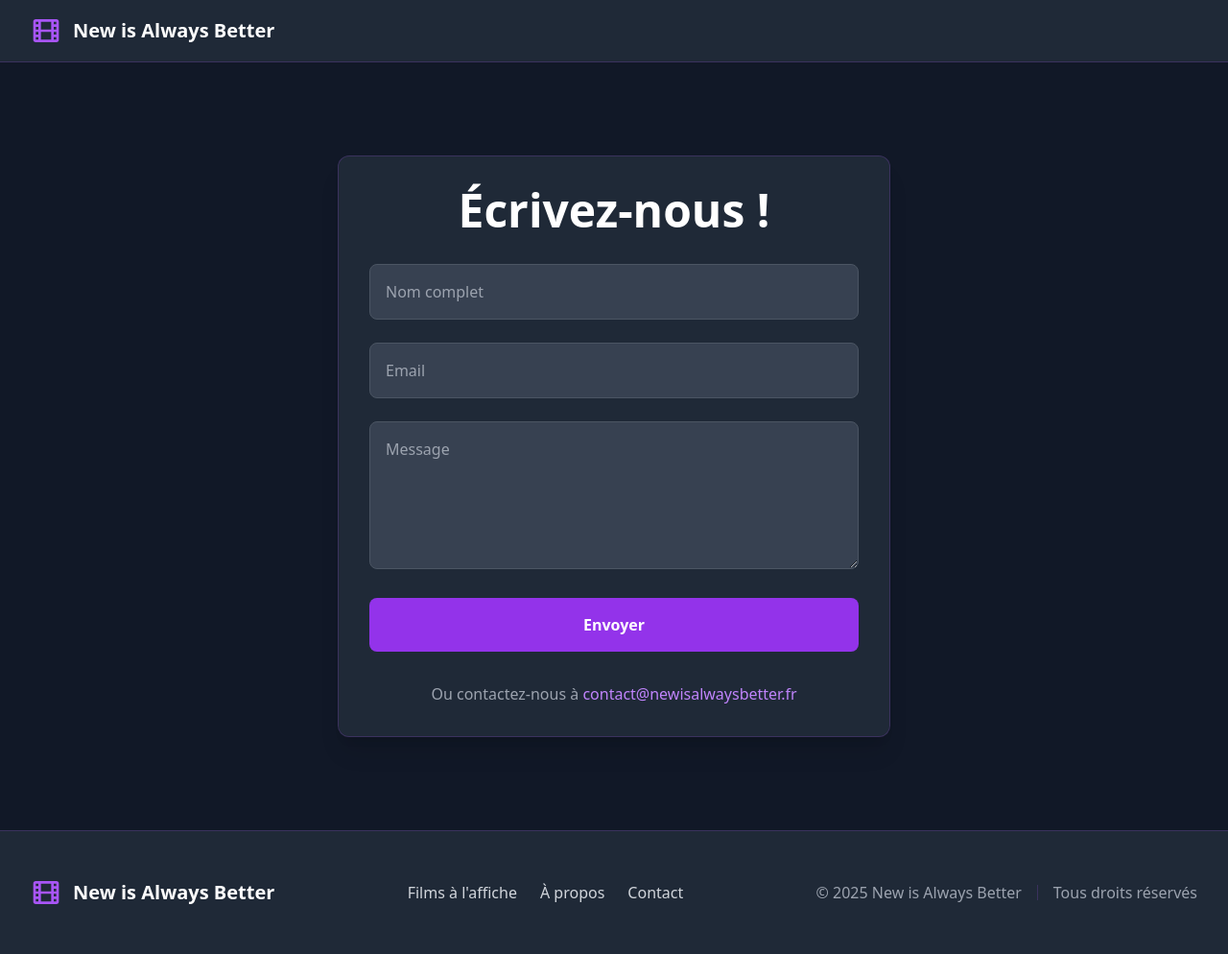
After one commit to haceneZERROUK/MLrecap_django, a Django app: page /contact/ in a window 1280 px wide. The commit adds this page. Shown: the whole page at 96% size. Run offline with Django 5.2, Linux system fonts and the light colour scheme; some libraries are stand-ins or nearby versions.

```diff
--- /dev/null
+++ b/niab/niab_app/templates/contact.html
@@ -0,0 +1,37 @@
+{% extends "base.html" %}
+{% load static %}
+
+{% block title %}Contact{% endblock %}
+
+{% block content %}
+<div class="bg-gray-900 min-h-screen flex items-center justify-center py-8">
+    <div class="bg-gray-800 border border-purple-500/20 rounded-xl shadow-xl p-8 w-full max-w-xl mx-auto">
+        <h2 class="text-2xl md:text-5xl font-semibold text-white text-center mb-8">Écrivez-nous !</h2>
+        <form method="POST" class="space-y-6">
+            {% csrf_token %}
+            <div>
+                <input type="text" name="nom" placeholder="Nom complet"
+                       class="w-full p-4 bg-gray-700 border border-gray-600 rounded-lg text-white focus:outline-none focus:ring-2 focus:ring-purple-500 focus:border-transparent"
+                       required>
+            </div>
+            <div>
+                <input type="email" name="email" placeholder="Email"
+                       class="w-full p-4 bg-gray-700 border border-gray-600 rounded-lg text-white focus:outline-none focus:ring-2 focus:ring-purple-500 focus:border-transparent"
+                       required>
+            </div>
+            <div>
+                <textarea name="message" placeholder="Message"
+                          class="w-full p-4 bg-gray-700 border border-gray-600 rounded-lg text-white focus:outline-none focus:ring-2 focus:ring-purple-500 focus:border-transparent"
+                          rows="5" required></textarea>
+            </div>
+            <button type="submit"
+                    class="w-full px-8 py-4 bg-purple-600 text-white font-semibold rounded-lg hover:bg-purple-700 transition-colors">
+                Envoyer
+            </button>
+        </form>
+        <div class="mt-8 text-center">
+            <p class="text-gray-400">Ou contactez-nous à <a href="mailto:contact@newisalwaysbetter.fr" class="text-purple-400 hover:underline">contact@newisalwaysbetter.fr</a></p>
+        </div>
+    </div>
+</div>
+{% endblock %}
--- a/niab/niab_app/urls.py
+++ b/niab/niab_app/urls.py
@@ -1,5 +1,5 @@
 from django.urls import path
-from .views import DashboardView, HomePageView, MyLoginView
+from .views import DashboardView, HomePageView, MyLoginView, ContactView
 from django.contrib.auth import views as auth_views
 from django.views.generic import TemplateView
 from django.urls import reverse_lazy
@@ -33,5 +33,7 @@ urlpatterns = [
 
     path("logout/", auth_views.LogoutView.as_view(next_page="homepage"), name="logout"),
 
+    path('contact/', ContactView.as_view(), name='contact'),
+
 
 ]
--- a/niab/niab_app/views.py
+++ b/niab/niab_app/views.py
@@ -1,7 +1,9 @@
 from django.shortcuts import render, get_object_or_404, redirect
 from django.views.generic import View, ListView, FormView, TemplateView
 from django.contrib.auth.views import LoginView, PasswordResetView
-from django.contrib.auth import logout
+from django.contrib.auth import logout, get_user_model
+from django.contrib.auth.backends import ModelBackend
+from django.db import models
 from django.urls import reverse_lazy
 from .models import Movie
 from dotenv import load_dotenv
@@ -90,3 +92,51 @@ class MyLoginView(LoginView) :
 def logout_view(request):
     logout(request)
     return redirect('homepage')
+
+
+
+class ContactView(View) :
+
+    template_name = "contact.html"
+    context_object_name = "contact"
+
+    def get(self, request) :
+
+        return render(request, self.template_name)
+        pass
+
+    def post(self, request) :
+
+        pass
+
+
+
+UserModel = get_user_model()
+
+class EmailOrUsernameModelBackend(ModelBackend):
+    """
+    Authentifie avec le username OU l'email.
+    """
+    def authenticate(self, request, username=None, password=None, **kwargs):
+        if username is None:
+            username = kwargs.get(UserModel.USERNAME_FIELD)
+        try:
+            # Cherche un utilisateur avec username OU email
+            user = UserModel.objects.get(
+                models.Q(username__iexact=username) | models.Q(email__iexact=username)
+            )
+        except UserModel.DoesNotExist:
+            # Pas d'utilisateur trouvé
+            return None
+        else:
+            if user.check_password(password) and self.user_can_authenticate(user):
+                return user
+        return None
+
+
+
+
+
+# page de PREDICTIONS
+# configurer l'appli pour la réinitialisation
+# configurer la connexion à l'api pour les prédictions et les envoyer dans la BDD
--- a/niab/templates/includes/footer.html
+++ b/niab/templates/includes/footer.html
@@ -12,10 +12,9 @@
 
             <!-- Navigation -->
             <nav class="flex space-x-6">
-                <a href="#" class="text-gray-300 hover:text-purple-400 transition-colors">Accueil</a>
-                <a href="#" class="text-gray-300 hover:text-purple-400 transition-colors">Films</a>
+                <a href="homepage" class="text-gray-300 hover:text-purple-400 transition-colors">Films à l'affiche</a>
                 <a href="#" class="text-gray-300 hover:text-purple-400 transition-colors">À propos</a>
-                <a href="#" class="text-gray-300 hover:text-purple-400 transition-colors">Contact</a>
+                <a href="contact" class="text-gray-300 hover:text-purple-400 transition-colors">Contact</a>
             </nav>
 
             <!-- Copyright -->
```
Also changed, not shown: niab/niab/settings.py (+12 -0 lines), niab/niab_app/templates/homepage.html (+4 -3 lines).
